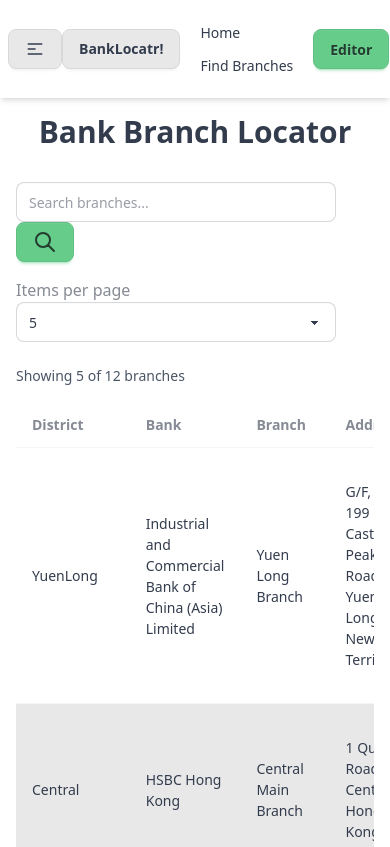
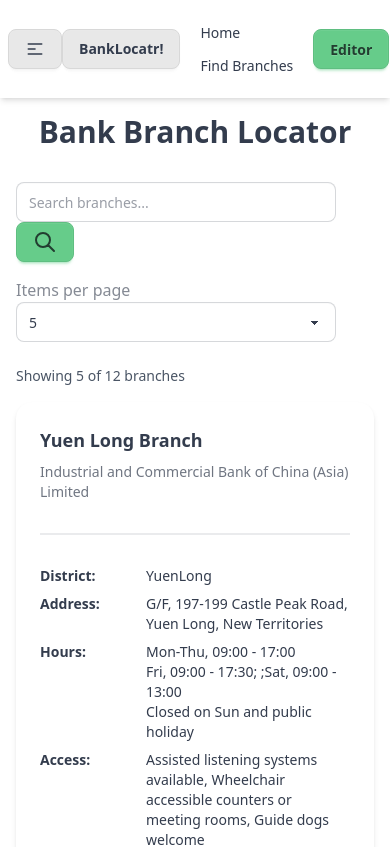
Before and after one commit to lifehome/AY2024-UFCE3Q-30-3-Frontend, an Angular app: page /branches in a window 390 px wide. Shown: the top 847 px of the page. Built offline with nearby package versions, Linux system fonts and the light colour scheme.

Commit message:
🔨 patch: responsiveness on branches table

```diff
--- a/src/app/branches/branches.component.html
+++ b/src/app/branches/branches.component.html
@@ -39,8 +39,8 @@
     </p>
   </div>
 
-  <!-- Branches Table -->
-  <div class="overflow-x-auto">
+  <!-- Branches Table (visible on md screens and up) -->
+  <div class="hidden md:block overflow-x-auto">
     <table class="table table-zebra w-full">
       <thead>
         <tr>
@@ -63,6 +63,31 @@
         </tr>
       </tbody>
     </table>
+  </div>
+
+  <!-- Mobile Cards (visible on small screens only) -->
+  <div class="grid grid-cols-1 gap-4 md:hidden">
+    <div class="card bg-base-100 shadow-md" *ngFor="let branch of branches">
+      <div class="card-body p-4">
+        <h2 class="card-title text-lg">{{ branch.branch_name }}</h2>
+        <p class="text-sm opacity-70">{{ branch.bank_name }}</p>
+        <div class="divider my-2"></div>
+
+        <div class="grid grid-cols-3 gap-2 text-sm">
+          <span class="font-bold">District:</span>
+          <span class="col-span-2">{{ branch.district }}</span>
+
+          <span class="font-bold">Address:</span>
+          <span class="col-span-2">{{ branch.address }}</span>
+
+          <span class="font-bold">Hours:</span>
+          <div class="col-span-2" [innerHTML]="formatServiceHours(branch.service_hours)"></div>
+
+          <span class="font-bold">Access:</span>
+          <span class="col-span-2">{{ branch['barrier-free_access'] }}</span>
+        </div>
+      </div>
+    </div>
   </div>
 
   <!-- No Results Message -->
```
